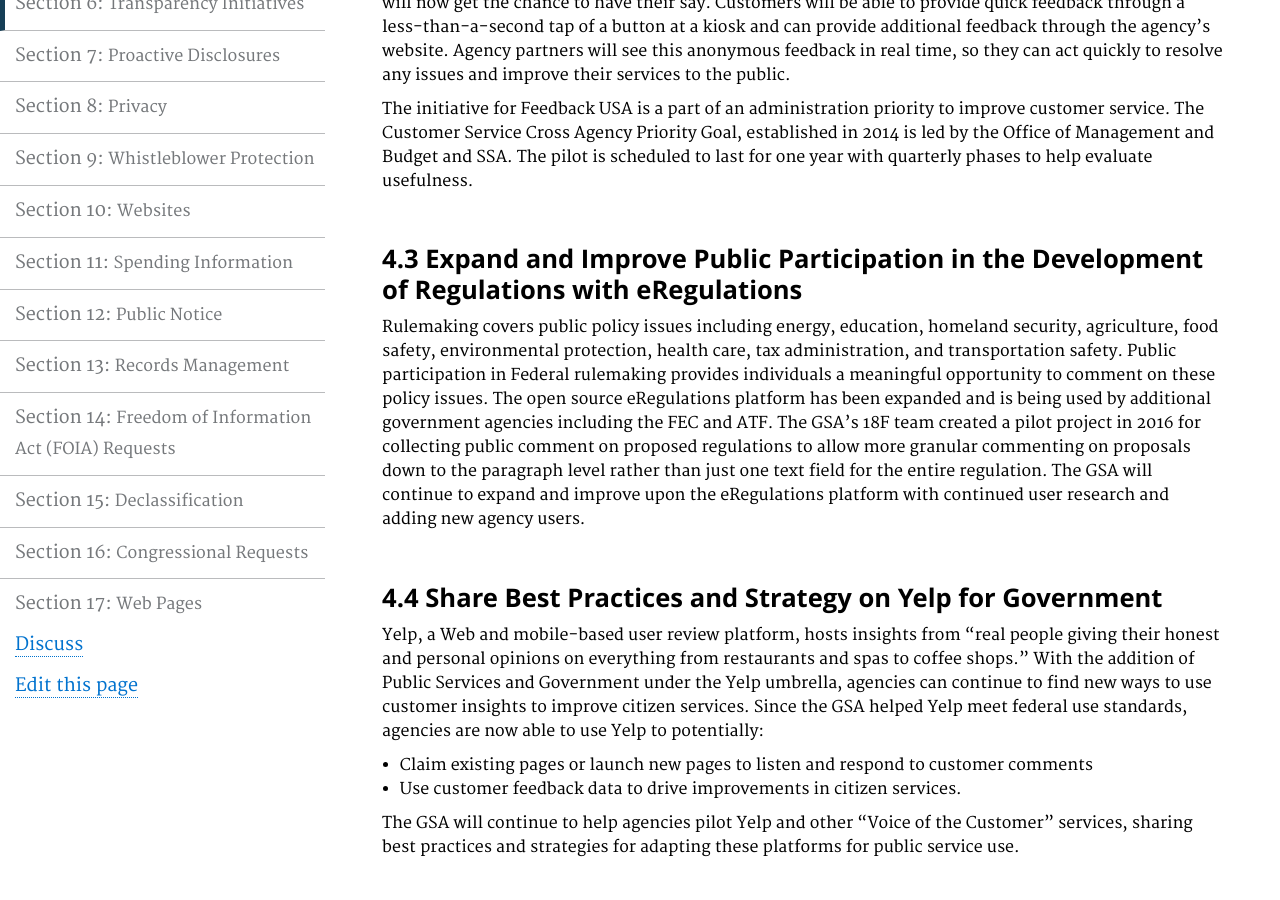
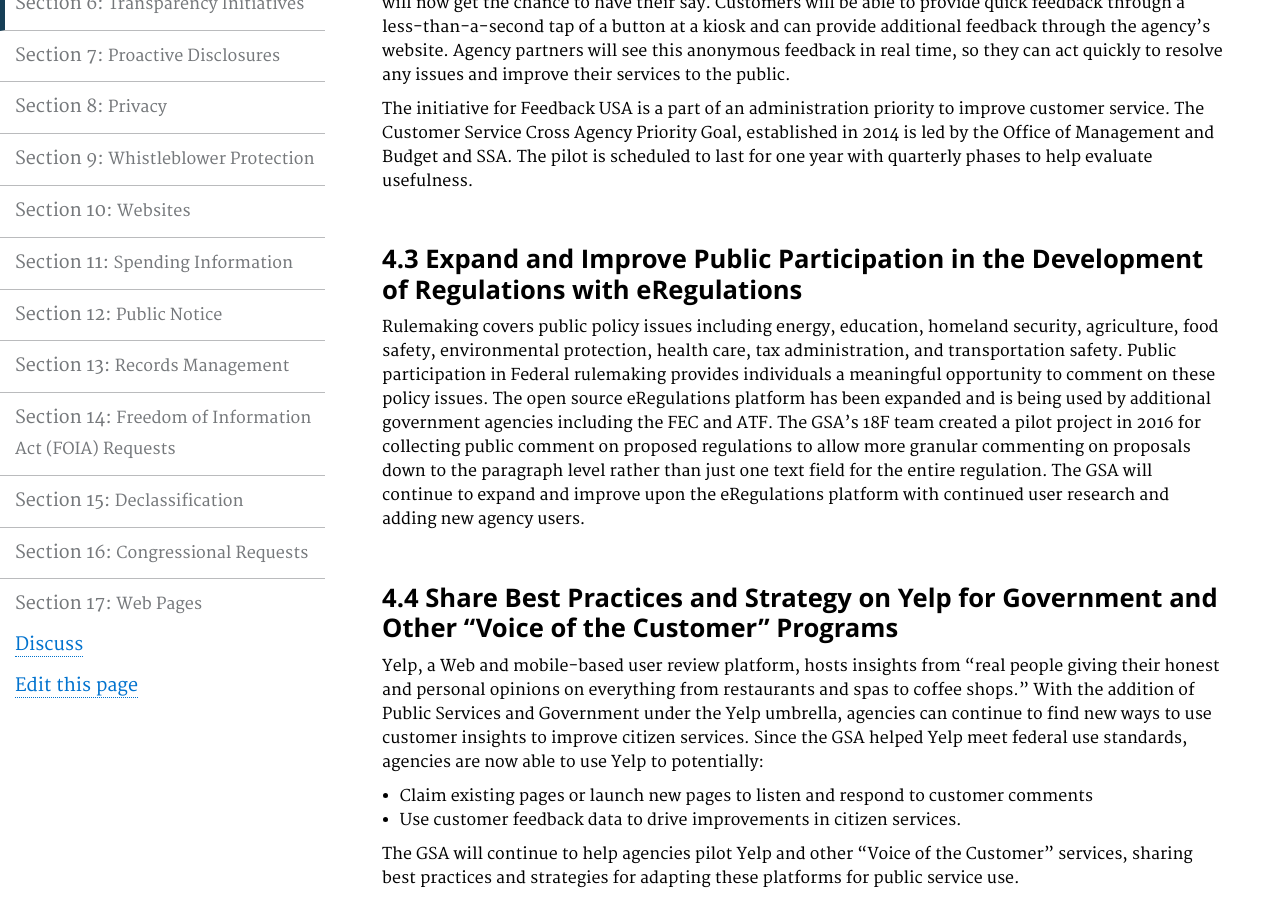
Before and after one commit to GSA/opengovplan, a Jekyll site: the page built from pages/participation.md, in a window 1280 px wide and 900 px high, scrolled down 666 px. Built offline with Jekyll 4.4.1, drawn with Linux system fonts in a browser that asks for light colours; before the commit the page ends 1535 px from its top, so only the background shows below that.

Commit message:
Update participation.md

```diff
--- a/pages/participation.md
+++ b/pages/participation.md
@@ -18,7 +18,7 @@
 ### 4.3  Expand and Improve Public Participation in the Development of Regulations with eRegulations
 Rulemaking covers public policy issues including energy, education, homeland security, agriculture, food safety, environmental protection, health care, tax administration, and transportation safety. Public participation in Federal rulemaking provides individuals a meaningful opportunity to comment on these policy issues.  The open source eRegulations platform has been expanded and is being used by additional government agencies including the FEC and ATF. The GSA’s 18F team created a pilot project in 2016 for collecting public comment on proposed regulations to allow more granular commenting on proposals down to the paragraph level rather than just one text field for the entire regulation. The GSA will continue to expand and improve upon the eRegulations platform with continued user research and adding new agency users.
 
-### 4.4  Share Best Practices and Strategy on Yelp for Government
+### 4.4  Share Best Practices and Strategy on Yelp for Government and Other "Voice of the Customer" Programs
 Yelp, a Web and mobile-based user review platform, hosts insights from “real people giving their honest and personal opinions on everything from restaurants and spas to coffee shops.” With the addition of Public Services and Government under the Yelp umbrella, agencies can continue to find new ways to use customer insights to improve citizen services. Since the GSA helped Yelp meet federal use standards, agencies are now able to use Yelp to potentially:
 - Claim existing pages or launch new pages to listen and respond to customer comments
 - Use customer feedback data to drive improvements in citizen services.
```
